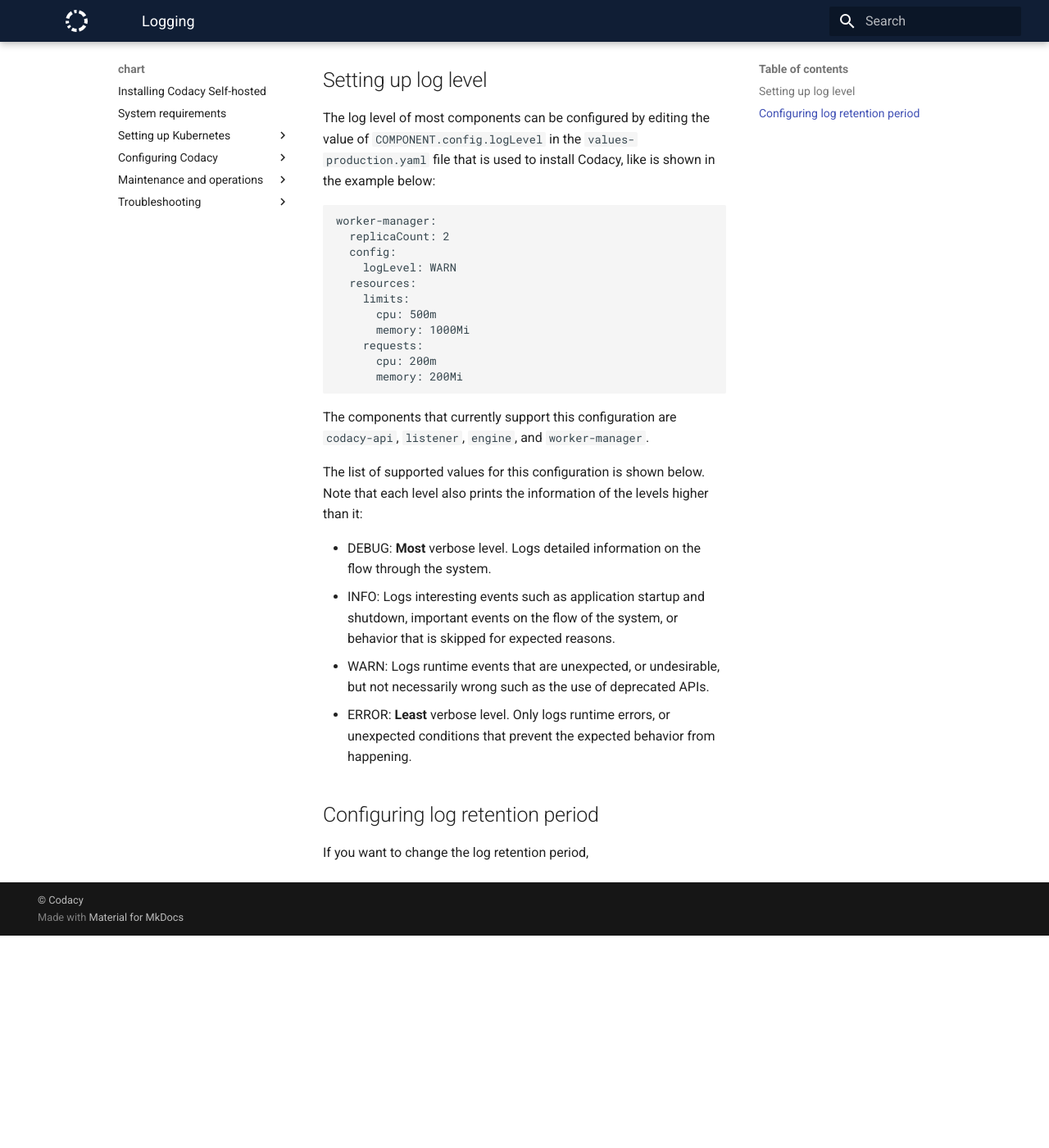
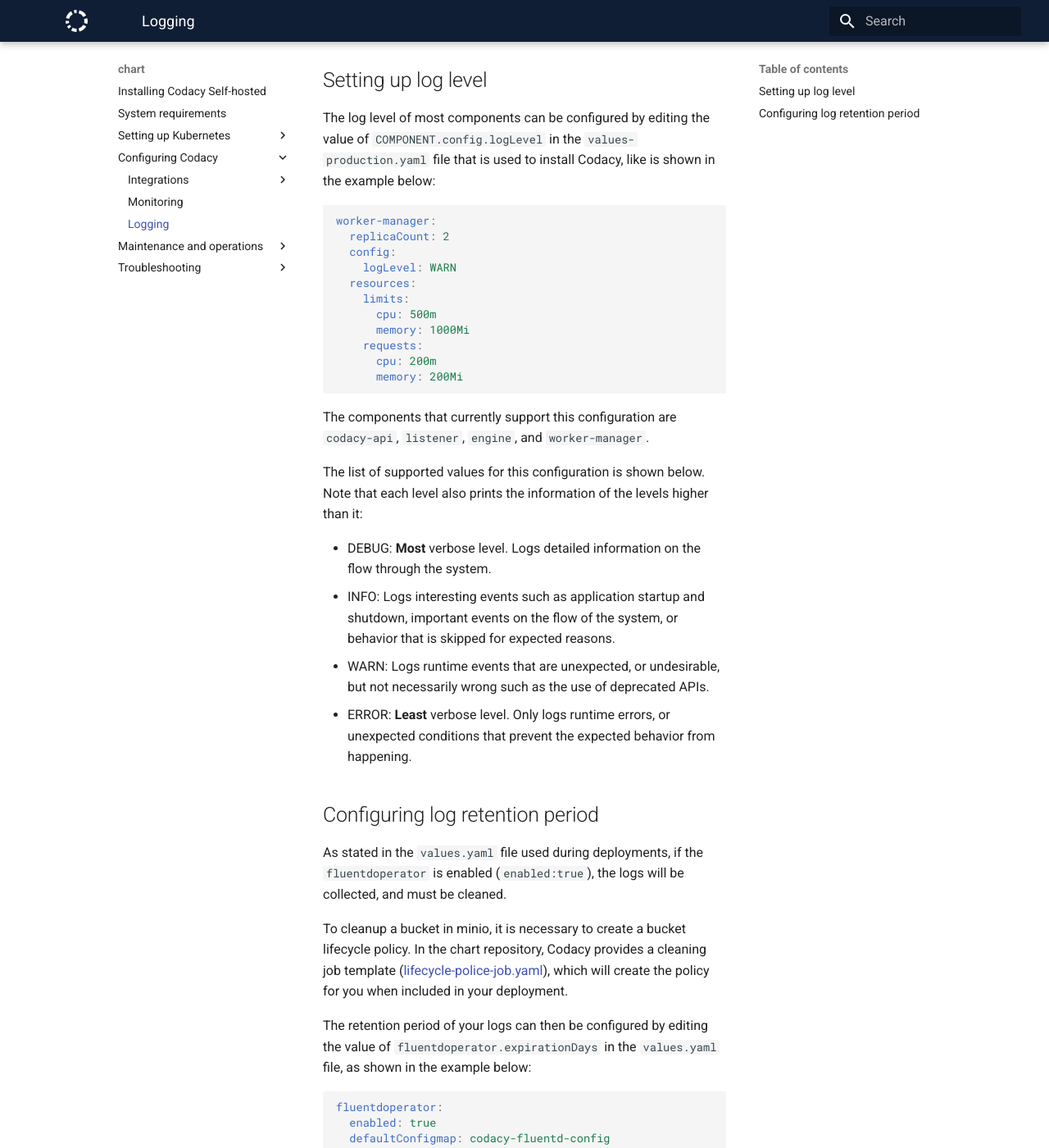
Before and after one commit to codacy/chart, an MkDocs documentation site: the page built from docs/configuration/logging.md, in a window 1280 px wide and 1400 px high, scrolled down 464 px. Shown: the whole window at 82% size. Built offline with MkDocs 1.6.1 and Material for MkDocs 9.7.7, drawn with Linux system fonts in a browser that asks for light colours; before the commit the page ends 1605 px from its top, so only the background shows below that; some of the changed text lies outside the part shown.

Commit message:
Add log retention section

````diff
--- a/docs/configuration/logging.md
+++ b/docs/configuration/logging.md
@@ -14,7 +14,7 @@
 ## Setting up log level
 
 The log level of most components can be configured by editing the value of `COMPONENT.config.logLevel` in the `values-production.yaml` file that is used to install Codacy, like is shown in the example below:
-```
+```yaml
 worker-manager:
   replicaCount: 2
   config:
@@ -38,4 +38,16 @@
 
 ## Configuring log retention period
 
-If you want to change the log retention period,
+As stated in the `values.yaml` file used during deployments, if the `fluentdoperator` is enabled (`enabled:true`), the logs will be collected, and must be cleaned.
+
+To cleanup a bucket in minio, it is necessary to create a bucket lifecycle policy. In the chart repository, Codacy provides a cleaning job template ([lifecycle-police-job.yaml](https://github.com/codacy/chart/blob/master/codacy/templates/fluentd/lifecycle-police-job.yaml)), which will create the policy for you when included in your deployment.
+
+The retention period of your logs can then be configured by editing the value of `fluentdoperator.expirationDays` in the `values.yaml` file, as shown in the example below:
+
+```yaml
+fluentdoperator:
+  enabled: true
+  defaultConfigmap: codacy-fluentd-config
+  bucketName: logs
+  expirationDays: 7
+```
--- a/mkdocs.yml
+++ b/mkdocs.yml
@@ -58,6 +58,7 @@
           - configuration/integrations/bitbucket-server.md
           - configuration/integrations/email.md
       - configuration/monitoring.md
+      - configuration/logging.md
   - "Maintenance and operations":
       - maintenance/license.md
       - maintenance/upgrade.md
````
